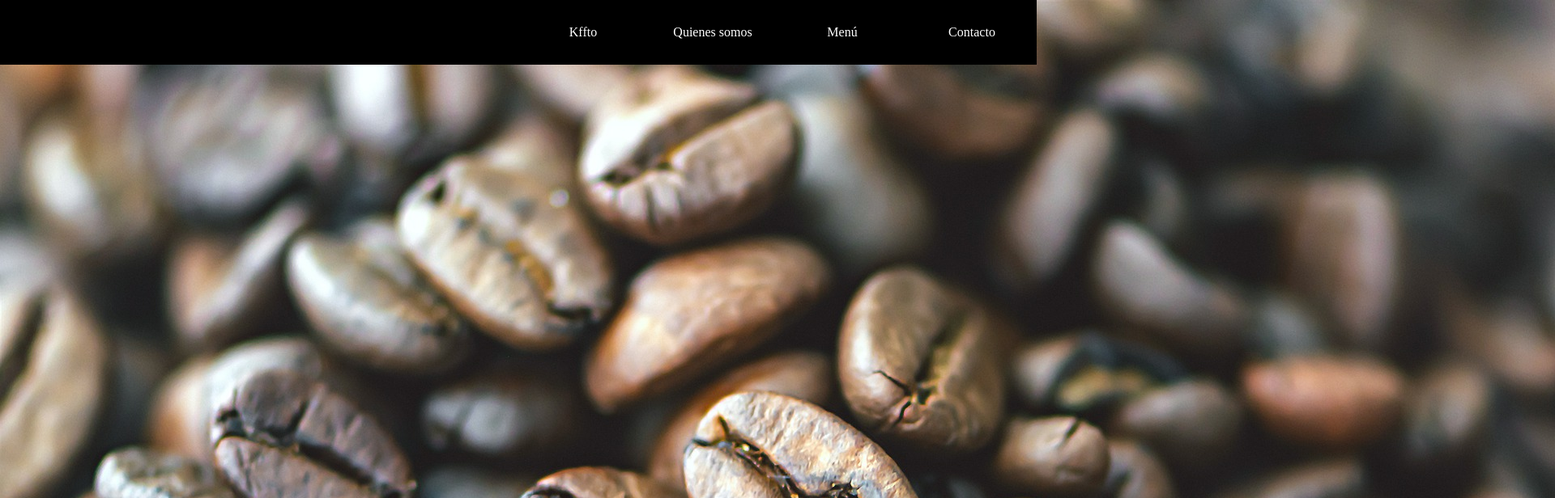
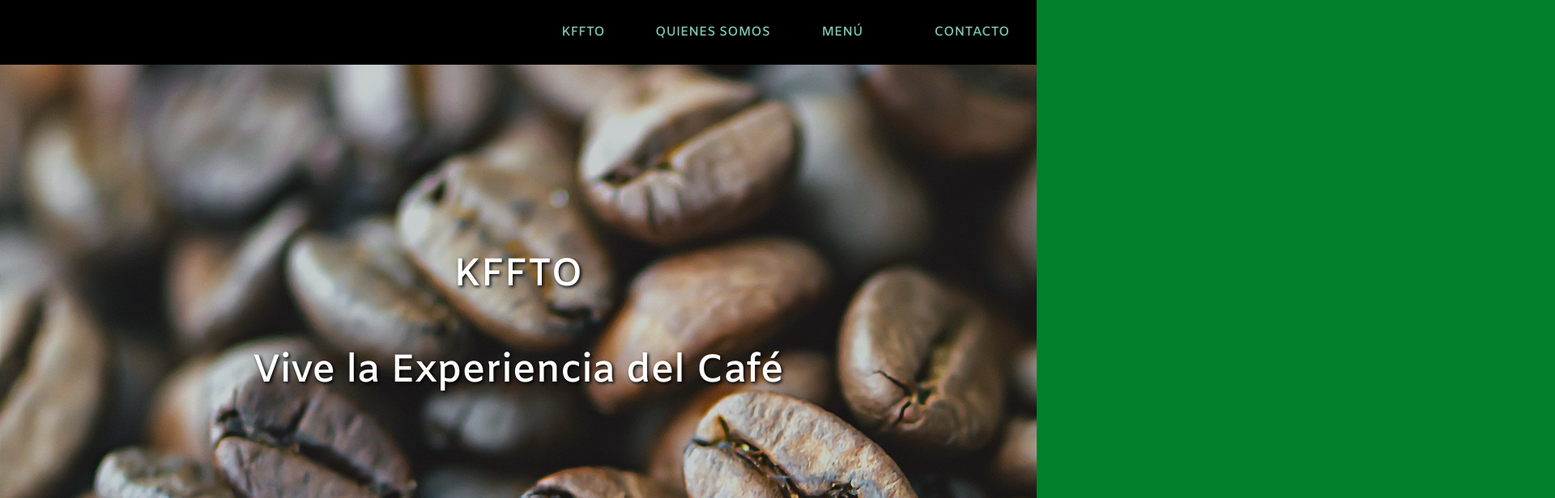
Before and after one commit to JCMP92/Restaurant-Page, a website built with webpack: page dist/index.html in a window 1280 px wide. Shown: the top 616 px of the page at 81% size, 1920 px wide, since content can reach past the window. Built offline with nearby package versions, Linux system fonts and the light colour scheme.

Commit message:
Home page and navbar styles

```diff
--- a/src/home/homePage.js
+++ b/src/home/homePage.js
@@ -2,18 +2,19 @@
 
 const pageInit = (() =>{
     const container = document.getElementById('content');
-    const mainImage = document.createElement('img');
-        mainImage.src = "../images/mainImage/coffee-6632533_1920.jpg";
+    const textDiv = document.createElement('div');
+        textDiv.classList.add('text-container');
     const title = document.createElement('h1');
         title.classList.add('title');
-        title.textContent = 'Kffto';
+        title.textContent = 'KFFTO';
     const slogan = document.createElement('h1');
         slogan.classList.add('slogan');
-        slogan.textContent = 'Vive la Experienccia del Café';
+        slogan.textContent = 'Vive la Experiencia del Café';
 
-    container.appendChild(mainImage);
-    container.appendChild(title);
-    container.appendChild(slogan);
+    textDiv.appendChild(title);
+    textDiv.appendChild(slogan);
+
+    container.appendChild(textDiv);
 })
 ();
 
--- a/src/navigation bar/navBar.js
+++ b/src/navigation bar/navBar.js
@@ -6,22 +6,22 @@ const navBar =(() =>{
     //Home button or "Inicio"
     const home = document.createElement('button');
     home.classList.add('nav-btn');
-    home.textContent = 'Kffto';
+    home.textContent = 'KFFTO';
 
     //About us button
     const aboutUs = document.createElement('button');
     aboutUs.classList.add('nav-btn');
-    aboutUs.textContent = 'Quienes somos';
+    aboutUs.textContent = 'QUIENES SOMOS';
 
     //Menu button
     const menu = document.createElement('button');
     menu.classList.add('nav-btn');
-    menu.textContent = 'Menú';
+    menu.textContent = 'MENÚ';
 
     //Contact button
     const contact = document.createElement('button');
     contact.classList.add('nav-btn');
-    contact.textContent = 'Contacto';
+    contact.textContent = 'CONTACTO';
 
 
 
--- /dev/null
+++ b/src/style/pages-and-navbar/homeStyle.scss
@@ -0,0 +1,28 @@
+@import '../vars/variable.scss';
+
+#content{
+    display: flex;
+    justify-content: center;
+    align-items: center;
+    height: 100vh;
+    width: 100vw;
+    background-image: url("/images/mainImage/coffee-6632533_1920.jpg");
+    background-repeat: no-repeat;
+    object-fit: cover;
+    box-shadow: inset 0 0 0 1000px rgba(0,0,0,.2);
+    font-family: $main-font;
+
+    .text-container{
+        display: flex;
+        flex-direction: column;
+        align-items: center;
+        width: 100vw;
+        padding: 50px;
+        color: white;
+        text-shadow: 2px 2px 4px  #000;
+
+        h1{
+            font-size: 3rem;
+        }
+    }
+}
--- a/src/style/pages-and-navbar/navbar.scss
+++ b/src/style/pages-and-navbar/navbar.scss
@@ -1,4 +1,5 @@
 @import "../mixins/mixins.scss";
+@import '../vars/variable.scss';
 
 #navbar{
     display: flex;
@@ -7,17 +8,19 @@
     height: clamp(50px, 10vh, 100px);
     justify-content: flex-end;
     background-color: black;
+    font-family: $main-font;
 
     button{
         width: clamp(80px, 20vh, 200px);
         height: clamp(50px, 10vh, 100px);
         border: none;
         background-color: transparent;
-        color: white;
+        color: $gray-kffto;
     }
 
     button:hover{
         @include click-button();
-        background-color: rgb(116, 28, 28);
+        background-color: $green-kffto;
+        font-size: 1.1rem;
     }
 }
--- a/src/style/style.scss
+++ b/src/style/style.scss
@@ -1,4 +1,6 @@
-@import "./pages-and-navbar/navbar.scss";
+
+@import './pages-and-navbar/navbar.scss';
+@import './pages-and-navbar/homeStyle.scss';
 body{
     background-color: rgb(0, 128, 43);
 }
--- /dev/null
+++ b/src/style/vars/fonts.scss
@@ -0,0 +1,29 @@
+//amiko semibold font -- from fontsquirrel
+@font-face {
+    font-family: 'amikobold';
+    src: url('/fonts/Amiko-Bold-webfont.woff') format('woff');
+
+    font-weight: normal;
+    font-style: normal;
+
+}
+
+//amiko semibold font -- from fontsquirrel
+@font-face {
+    font-family: 'amikosemibold';
+    src: url('/fonts/Amiko-SemiBold-webfont.woff') format('woff');
+
+    font-weight: normal;
+    font-style: normal;
+
+}
+
+//amiko regular font -- from fontsquirrel
+@font-face {
+    font-family: 'amikoregular';
+    src: url('/fonts/Amiko-Regular-webfont.woff') format('woff');
+
+    font-weight: normal;
+    font-style: normal;
+
+}
--- /dev/null
+++ b/src/style/vars/variable.scss
@@ -0,0 +1,8 @@
+@import './fonts.scss';
+
+//fonts
+$main-font: 'amikosemibold';
+
+//colors
+$green-kffto: rgb(28, 58, 34);
+$gray-kffto: rgb(124, 198, 173);
```
Also changed, not shown: dist/24ef28eda5154692fa0a.woff (added), dist/25385e9d3765c1f9d6eb.woff (added), dist/be611d81d3aa07022cf8.woff (added), dist/e954fe5ad1de7b215107.jpg (added), dist/main.js, fonts/Amiko-Bold-webfont.woff (added), fonts/Amiko-Regular-webfont.woff (added), fonts/Amiko-SemiBold-webfont.woff (added).
